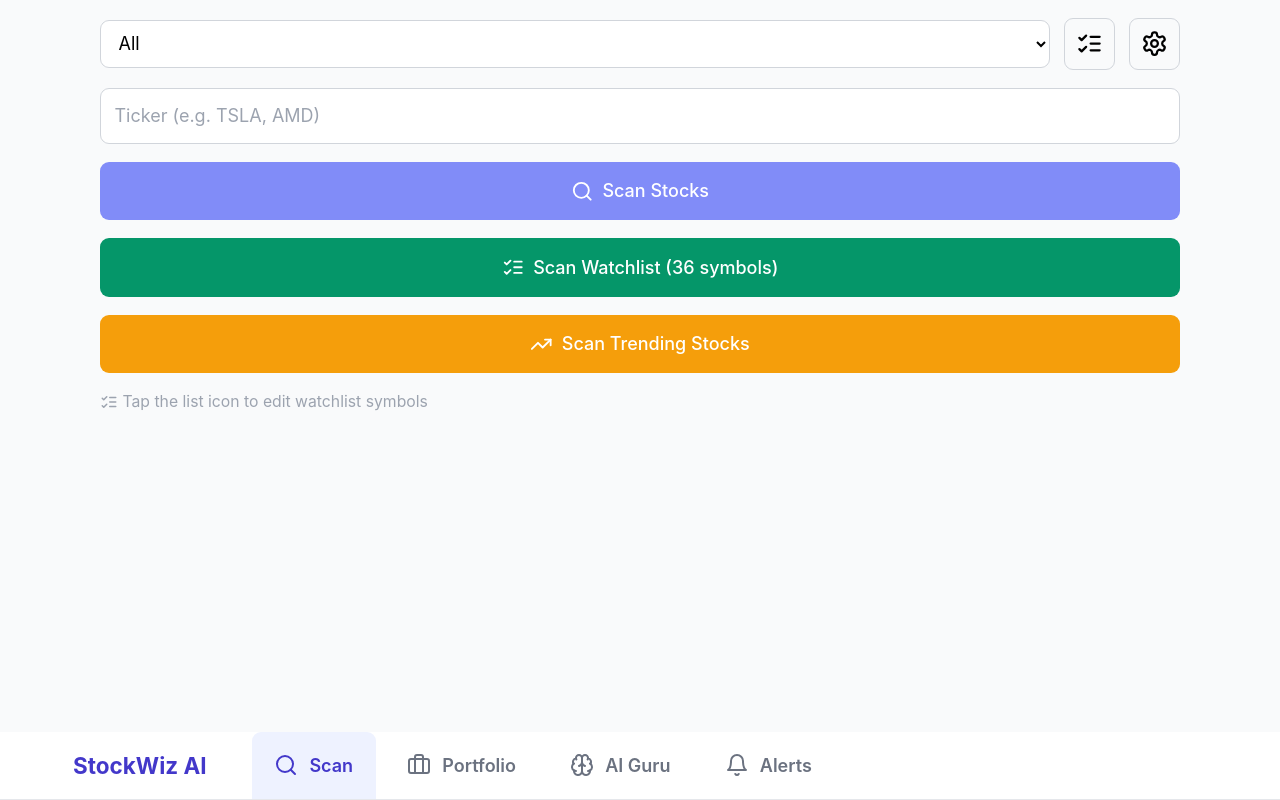
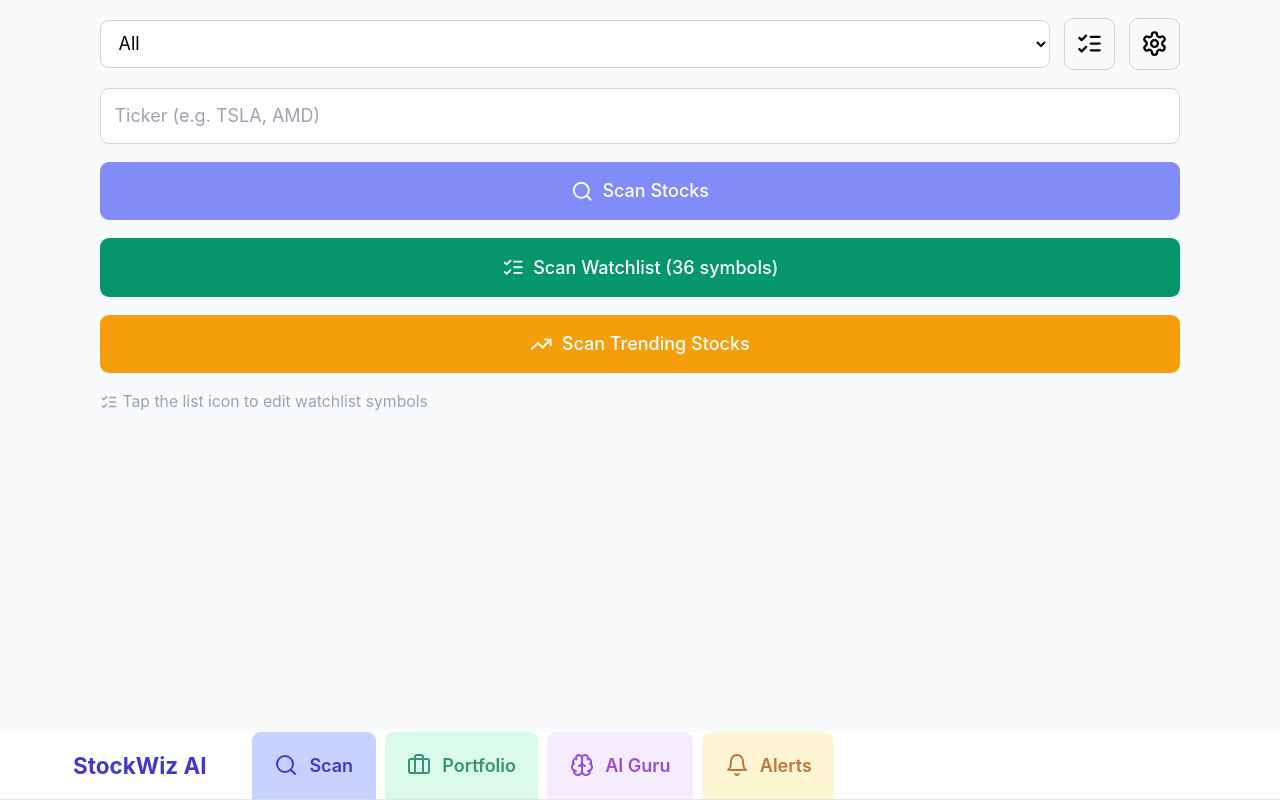
Before and after one commit to prakash421/StockWizAi-Web, a Next.js app: page / in a window 1280 px wide. Built offline with nearby package versions, Linux system fonts and the light colour scheme.

Commit message:
Add colored backgrounds to nav tabs

```diff
--- a/src/components/NavBar.tsx
+++ b/src/components/NavBar.tsx
@@ -4,10 +4,10 @@
 import { Search, Briefcase, Brain, Bell } from "lucide-react";
 
 const tabs = [
-  { href: "/", icon: Search, label: "Scan" },
-  { href: "/portfolio", icon: Briefcase, label: "Portfolio" },
-  { href: "/ai-guru", icon: Brain, label: "AI Guru" },
-  { href: "/alerts", icon: Bell, label: "Alerts" },
+  { href: "/", icon: Search, label: "Scan", bg: "bg-indigo-100", activeBg: "bg-indigo-200", text: "text-indigo-700", hover: "hover:bg-indigo-50" },
+  { href: "/portfolio", icon: Briefcase, label: "Portfolio", bg: "bg-emerald-100", activeBg: "bg-emerald-200", text: "text-emerald-700", hover: "hover:bg-emerald-50" },
+  { href: "/ai-guru", icon: Brain, label: "AI Guru", bg: "bg-purple-100", activeBg: "bg-purple-200", text: "text-purple-700", hover: "hover:bg-purple-50" },
+  { href: "/alerts", icon: Bell, label: "Alerts", bg: "bg-amber-100", activeBg: "bg-amber-200", text: "text-amber-700", hover: "hover:bg-amber-50" },
 ];
 
 export function NavBar() {
@@ -26,10 +26,10 @@
             <Link
               key={tab.href}
               href={tab.href}
-              className={`flex flex-col md:flex-row items-center gap-1 md:gap-2.5 py-3 px-4 md:px-5 md:py-4 text-sm md:text-base font-semibold transition-colors ${
+              className={`flex flex-col md:flex-row items-center gap-1 md:gap-2.5 py-3 px-4 md:px-5 md:py-4 text-sm md:text-base font-semibold transition-all rounded-lg md:rounded-t-lg md:rounded-b-none ${
                 active
-                  ? "text-indigo-700 border-t-2 md:border-t-0 md:border-b-3 border-indigo-700 bg-indigo-50 md:rounded-t-lg"
-                  : "text-gray-500 hover:text-indigo-600 hover:bg-gray-50 md:rounded-t-lg"
+                  ? `${tab.activeBg} ${tab.text} border-b-3 md:border-b-3 border-current shadow-sm`
+                  : `${tab.bg} ${tab.text} ${tab.hover} opacity-80 hover:opacity-100`
               }`}
             >
               <tab.icon size={24} />
```
